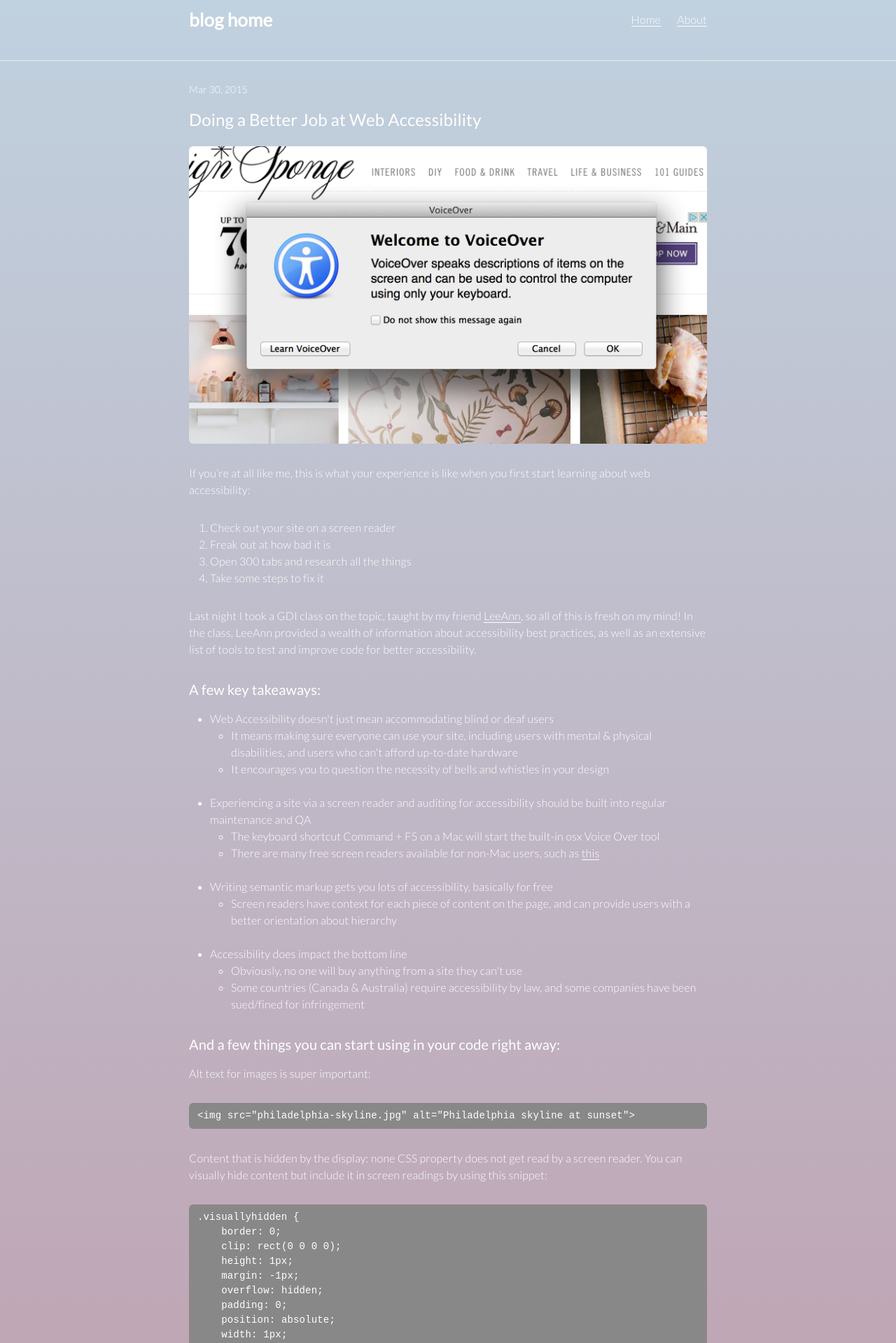
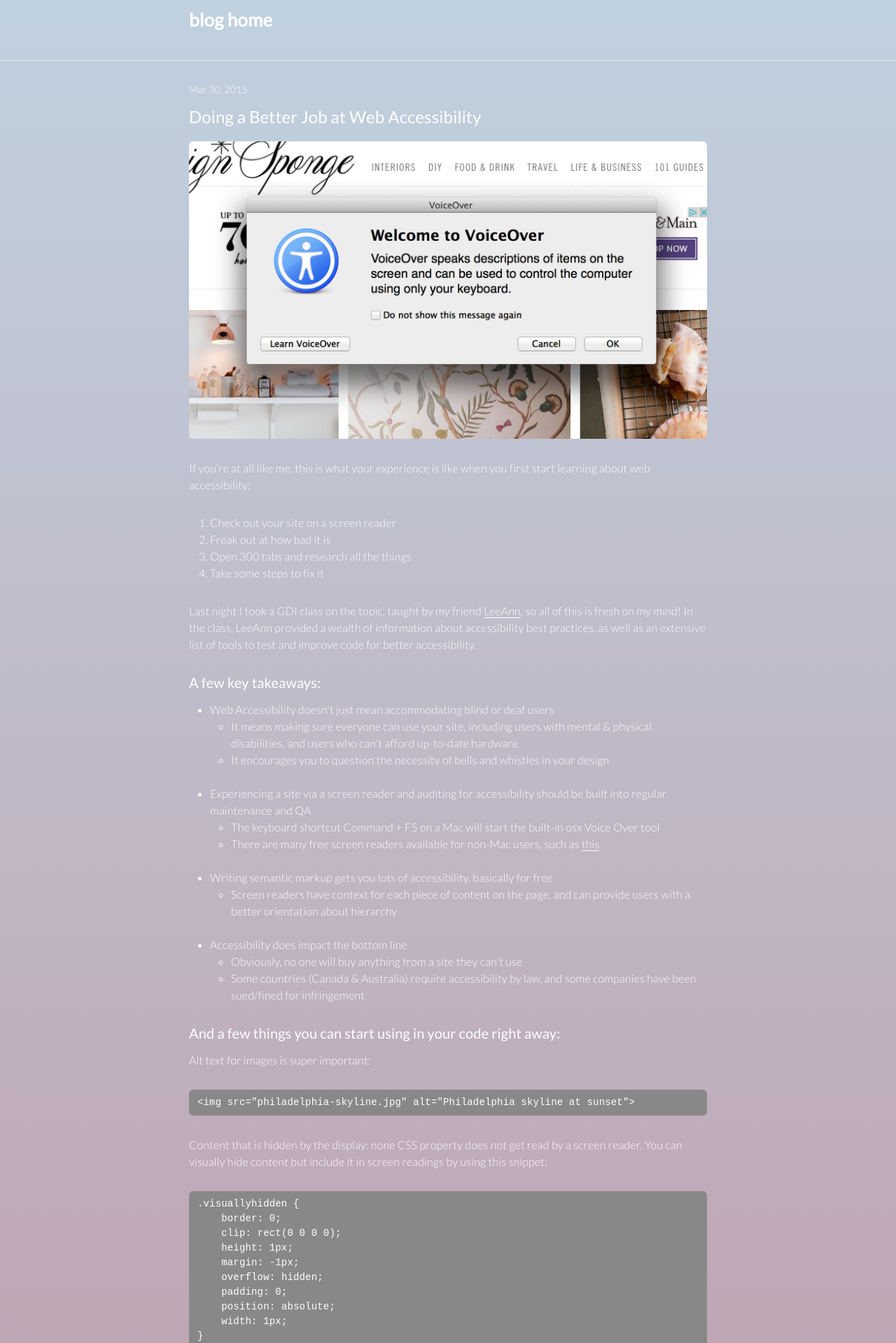
Before and after one commit to ahoef/jekyll-blog, a Jekyll site: the page built from _posts/2015-03-30-web-accessibility.md, in a window 1280 px wide. Shown: the top 1919 px of the page at 70% size. Built offline with Jekyll 4.4.1, drawn with Linux system fonts in a browser that asks for light colours.

Commit message:
remove nav & add some responsive styles

```diff
--- a/_includes/header.html
+++ b/_includes/header.html
@@ -6,7 +6,7 @@
       <p>blog home</p>
     </a>
 
-    <nav class="site-nav">
+<!--     <nav class="site-nav">
       <a href="#" class="menu-icon">
         <svg viewBox="0 0 18 15">
           <path fill="#424242" d="M18,1.484c0,0.82-0.665,1.484-1.484,1.484H1.484C0.665,2.969,0,2.304,0,1.484l0,0C0,0.665,0.665,0,1.484,0 h15.031C17.335,0,18,0.665,18,1.484L18,1.484z"/>
@@ -23,7 +23,7 @@
           {% endif %}
         {% endfor %}
       </div>
-    </nav>
+    </nav> -->
 
   </div>
 
--- a/_sass/_base.scss
+++ b/_sass/_base.scss
@@ -57,6 +57,7 @@ li {
 h1, h2, h3, h4, h5, h6 {
     // letter-spacing: .02em;
     font-weight: 400;
+    line-height: 1.2;
 }
 
 a {
--- a/_sass/_layout.scss
+++ b/_sass/_layout.scss
@@ -13,66 +13,66 @@
     font-weight: 700;
 }
 
-.site-nav {
-    float: right;
-    line-height: 56px;
+// .site-nav {
+//     float: right;
+//     line-height: 56px;
 
-    .menu-icon {
-        display: none;
-    }
+//     .menu-icon {
+//         display: none;
+//     }
 
-    .page-link {
-        color: $text-color;
-        line-height: $base-line-height;
+//     .page-link {
+//         color: $text-color;
+//         line-height: $base-line-height;
 
-        &:not(:first-child) {
-            margin-left: 20px;
-        }
-    }
+//         &:not(:first-child) {
+//             margin-left: 20px;
+//         }
+//     }
 
-    @include media-query($on-palm) {
-        position: absolute;
-        top: 9px;
-        right: 30px;
-        border: 1px solid $grey-color-light;
-        border-radius: 5px;
-        text-align: right;
+//     @include media-query($on-palm) {
+//         position: absolute;
+//         top: 9px;
+//         right: 30px;
+//         border: 1px solid $grey-color-light;
+//         border-radius: 5px;
+//         text-align: right;
 
-        .menu-icon {
-            display: block;
-            float: right;
-            width: 36px;
-            height: 26px;
-            line-height: 0;
-            padding-top: 10px;
-            text-align: center;
+//         .menu-icon {
+//             display: block;
+//             float: right;
+//             width: 36px;
+//             height: 26px;
+//             line-height: 0;
+//             padding-top: 10px;
+//             text-align: center;
 
-            > svg {
-                width: 18px;
-                height: 15px;
+//             > svg {
+//                 width: 18px;
+//                 height: 15px;
 
-                path {
-                    fill: $grey-color-dark;
-                }
-            }
-        }
+//                 path {
+//                     fill: $grey-color-dark;
+//                 }
+//             }
+//         }
 
-        .trigger {
-            clear: both;
-            display: none;
-        }
+//         .trigger {
+//             clear: both;
+//             display: none;
+//         }
 
-        &:hover .trigger {
-            display: block;
-            padding-bottom: 5px;
-        }
+//         &:hover .trigger {
+//             display: block;
+//             padding-bottom: 5px;
+//         }
 
-        .page-link {
-            display: block;
-            padding: 5px 10px;
-        }
-    }
-}
+//         .page-link {
+//             display: block;
+//             padding: 5px 10px;
+//         }
+//     }
+// }
 
 .site-footer {
     border-top: 1px solid $grey-color-light;
@@ -179,11 +179,15 @@
         // margin-bottom: 90px;
         .divider {
             padding: 30px 0;
-          border-bottom: 1px solid #e8e8e8;
-          text-align: center;
-          width: 85%;
-          margin: 0 auto;
-          margin-bottom: 60px;
+            border-bottom: 1px solid #e8e8e8;
+            text-align: center;
+            width: 85%;
+            margin: 0 auto;
+            margin-bottom: 60px;
+            @include media-query($on-palm) {
+                padding: 15px 0;
+                margin-bottom: 30px;
+            }
         }
 
         &:last-child {
@@ -225,11 +229,6 @@
 
 .post-title {
     font-size: 24px;
-    // line-height: 1;
-
-    @include media-query($on-laptop) {
-        font-size: 36px;
-    }
 }
 
 .post-content {
```
